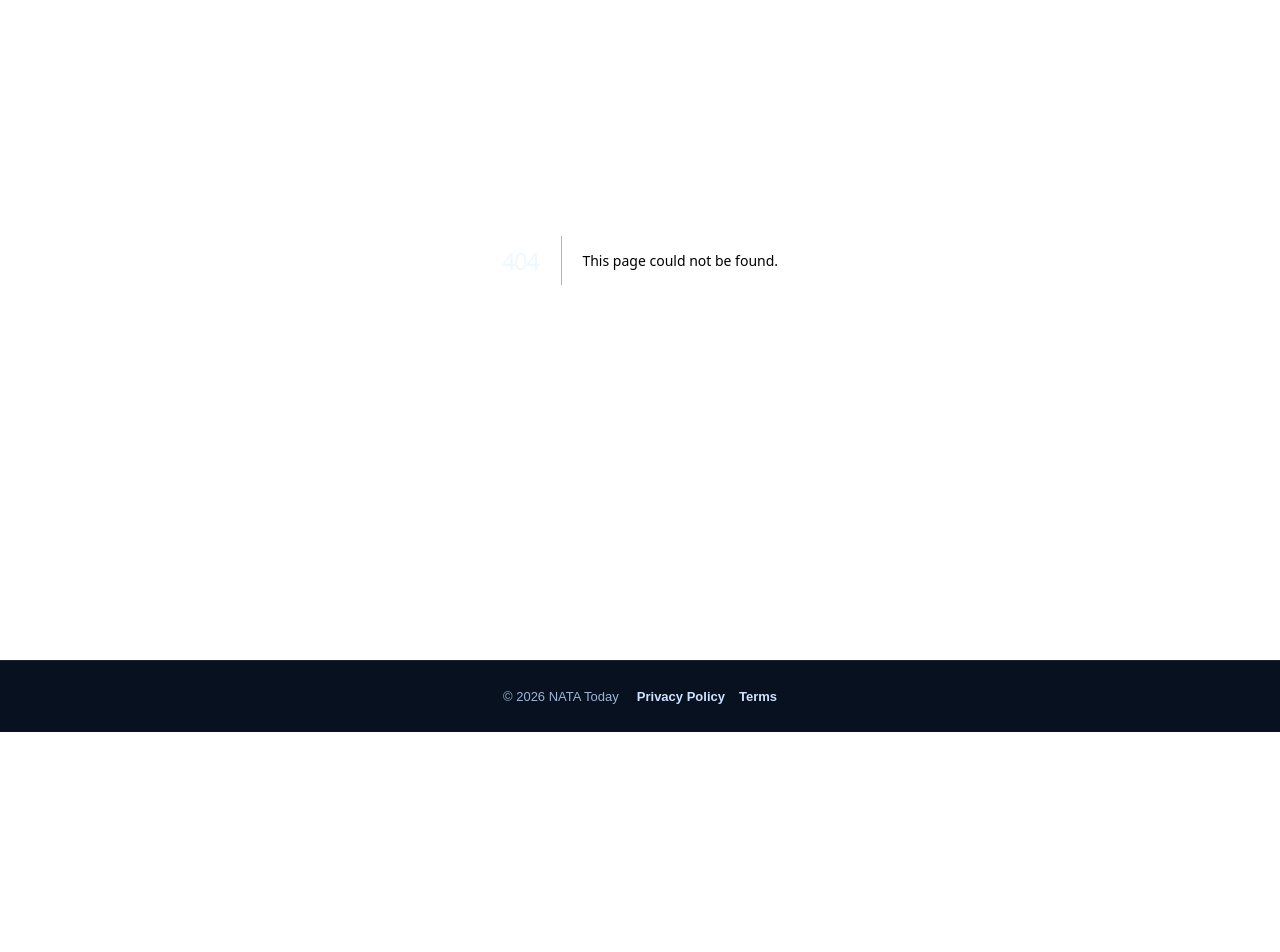
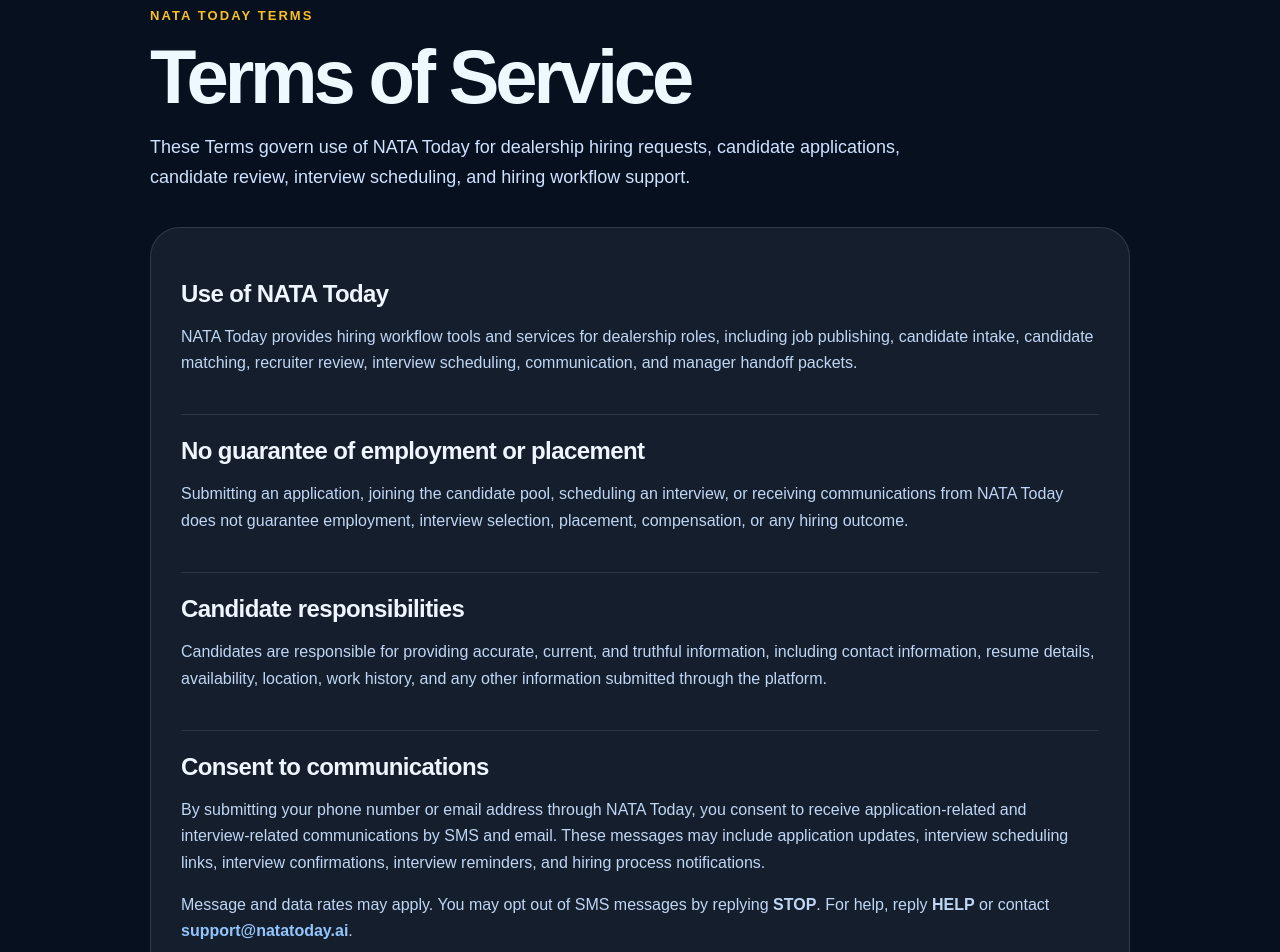
Before and after one commit to zlomke76-del/natatoday-public, a Next.js app: page /terms in a window 1280 px wide. Before the commit this address had no page. Shown: the part 140-1092 px from the top of the page. Before the commit the page ends 872 px from the top, so only its background shows below. Built offline with nearby package versions, Linux system fonts and the light colour scheme.

Commit message:
Add files via upload

```diff
--- /dev/null
+++ b/app/terms/page.tsx
@@ -0,0 +1,240 @@
+import Nav from "../components/Nav";
+
+export const metadata = {
+  title: "Terms of Service | NATA Today",
+  description:
+    "NATA Today terms for candidate applications, interview scheduling, and dealership hiring workflows.",
+};
+
+export default function TermsPage() {
+  return (
+    <main className="shell">
+      <Nav />
+
+      <section style={pageStyle}>
+        <div className="eyebrow">NATA Today Terms</div>
+
+        <h1 style={titleStyle}>Terms of Service</h1>
+
+        <p style={ledeStyle}>
+          These Terms govern use of NATA Today for dealership hiring requests,
+          candidate applications, candidate review, interview scheduling, and
+          hiring workflow support.
+        </p>
+
+        <div style={cardStyle}>
+          <TermsSection title="Use of NATA Today">
+            <p>
+              NATA Today provides hiring workflow tools and services for
+              dealership roles, including job publishing, candidate intake,
+              candidate matching, recruiter review, interview scheduling,
+              communication, and manager handoff packets.
+            </p>
+          </TermsSection>
+
+          <TermsSection title="No guarantee of employment or placement">
+            <p>
+              Submitting an application, joining the candidate pool, scheduling
+              an interview, or receiving communications from NATA Today does not
+              guarantee employment, interview selection, placement, compensation,
+              or any hiring outcome.
+            </p>
+          </TermsSection>
+
+          <TermsSection title="Candidate responsibilities">
+            <p>
+              Candidates are responsible for providing accurate, current, and
+              truthful information, including contact information, resume
+              details, availability, location, work history, and any other
+              information submitted through the platform.
+            </p>
+          </TermsSection>
+
+          <TermsSection title="Consent to communications">
+            <p>
+              By submitting your phone number or email address through NATA
+              Today, you consent to receive application-related and
+              interview-related communications by SMS and email. These messages
+              may include application updates, interview scheduling links,
+              interview confirmations, interview reminders, and hiring process
+              notifications.
+            </p>
+            <p>
+              Message and data rates may apply. You may opt out of SMS messages
+              by replying <strong>STOP</strong>. For help, reply{" "}
+              <strong>HELP</strong> or contact{" "}
+              <a href="mailto:support@natatoday.ai" style={linkStyle}>
+                support@natatoday.ai
+              </a>
+              .
+            </p>
+          </TermsSection>
+
+          <TermsSection title="Dealer and employer decisions">
+            <p>
+              Participating dealerships and employers remain responsible for
+              their hiring decisions. NATA Today may provide candidate
+              organization, screening support, matching, interview packets, and
+              workflow tools, but final employment decisions belong to the
+              participating employer.
+            </p>
+          </TermsSection>
+
+          <TermsSection title="Candidate pool and future matching">
+            <p>
+              Candidates may be considered for current or future roles based on
+              submitted information, location, resume details, role fit, and
+              hiring needs. NATA Today may retain candidate information for
+              future matching unless deletion is requested or the candidate is no
+              longer eligible for consideration.
+            </p>
+          </TermsSection>
+
+          <TermsSection title="Platform communications">
+            <p>
+              Communications sent by NATA Today are intended for transactional
+              hiring workflow purposes, including application and interview
+              updates. NATA Today does not permit use of the platform for
+              unlawful, misleading, harassing, or unsolicited messaging.
+            </p>
+          </TermsSection>
+
+          <TermsSection title="Acceptable use">
+            <p>You agree not to:</p>
+            <ul style={listStyle}>
+              <li>Submit false or misleading candidate information.</li>
+              <li>Use the platform for unlawful or discriminatory purposes.</li>
+              <li>Attempt to access information you are not authorized to view.</li>
+              <li>Interfere with the platform’s operation or security.</li>
+            </ul>
+          </TermsSection>
+
+          <TermsSection title="Privacy">
+            <p>
+              Use of NATA Today is also governed by our{" "}
+              <a href="/privacy" style={linkStyle}>
+                Privacy Policy
+              </a>
+              , which explains how candidate and employer information is
+              collected, used, retained, and shared.
+            </p>
+          </TermsSection>
+
+          <TermsSection title="Service availability">
+            <p>
+              NATA Today may update, modify, suspend, or discontinue parts of
+              the service at any time. We are not responsible for delays,
+              interruptions, third-party service failures, or delivery failures
+              caused by incorrect contact information, carrier filtering, email
+              bounce, or other external systems.
+            </p>
+          </TermsSection>
+
+          <TermsSection title="Limitation of liability">
+            <p>
+              To the fullest extent permitted by law, NATA Today is not liable
+              for indirect, incidental, consequential, special, or punitive
+              damages arising from use of the platform or hiring outcomes.
+            </p>
+          </TermsSection>
+
+          <TermsSection title="Changes to these terms">
+            <p>
+              We may update these Terms as the platform evolves. Updates will be
+              posted on this page with the updated effective date.
+            </p>
+          </TermsSection>
+
+          <TermsSection title="Contact">
+            <p>
+              Questions about these Terms may be sent to{" "}
+              <a href="mailto:support@natatoday.ai" style={linkStyle}>
+                support@natatoday.ai
+              </a>
+              .
+            </p>
+          </TermsSection>
+
+          <p style={effectiveStyle}>Effective date: May 1, 2026</p>
+        </div>
+      </section>
+    </main>
+  );
+}
+
+function TermsSection({
+  title,
+  children,
+}: {
+  title: string;
+  children: React.ReactNode;
+}) {
+  return (
+    <section style={sectionStyle}>
+      <h2 style={sectionTitleStyle}>{title}</h2>
+      <div style={bodyStyle}>{children}</div>
+    </section>
+  );
+}
+
+const pageStyle: React.CSSProperties = {
+  width: "min(980px, calc(100% - 40px))",
+  margin: "0 auto",
+  padding: "72px 0 96px",
+};
+
+const titleStyle: React.CSSProperties = {
+  margin: "12px 0 0",
+  fontSize: "clamp(44px, 7vw, 76px)",
+  lineHeight: 0.95,
+  letterSpacing: "-0.055em",
+};
+
+const ledeStyle: React.CSSProperties = {
+  maxWidth: 760,
+  color: "#cfe2ff",
+  fontSize: 18,
+  lineHeight: 1.65,
+  marginTop: 20,
+};
+
+const cardStyle: React.CSSProperties = {
+  marginTop: 34,
+  borderRadius: 30,
+  padding: 30,
+  background: "rgba(255,255,255,0.06)",
+  border: "1px solid rgba(255,255,255,0.12)",
+};
+
+const sectionStyle: React.CSSProperties = {
+  padding: "22px 0",
+  borderBottom: "1px solid rgba(255,255,255,0.1)",
+};
+
+const sectionTitleStyle: React.CSSProperties = {
+  margin: 0,
+  fontSize: 24,
+  letterSpacing: "-0.025em",
+};
+
+const bodyStyle: React.CSSProperties = {
+  color: "#bfd6f5",
+  lineHeight: 1.65,
+  marginTop: 10,
+};
+
+const listStyle: React.CSSProperties = {
+  margin: "10px 0 0",
+  paddingLeft: 22,
+};
+
+const linkStyle: React.CSSProperties = {
+  color: "#93c5fd",
+  fontWeight: 900,
+};
+
+const effectiveStyle: React.CSSProperties = {
+  margin: "24px 0 0",
+  color: "#9fb4d6",
+  fontSize: 13,
+};
```
